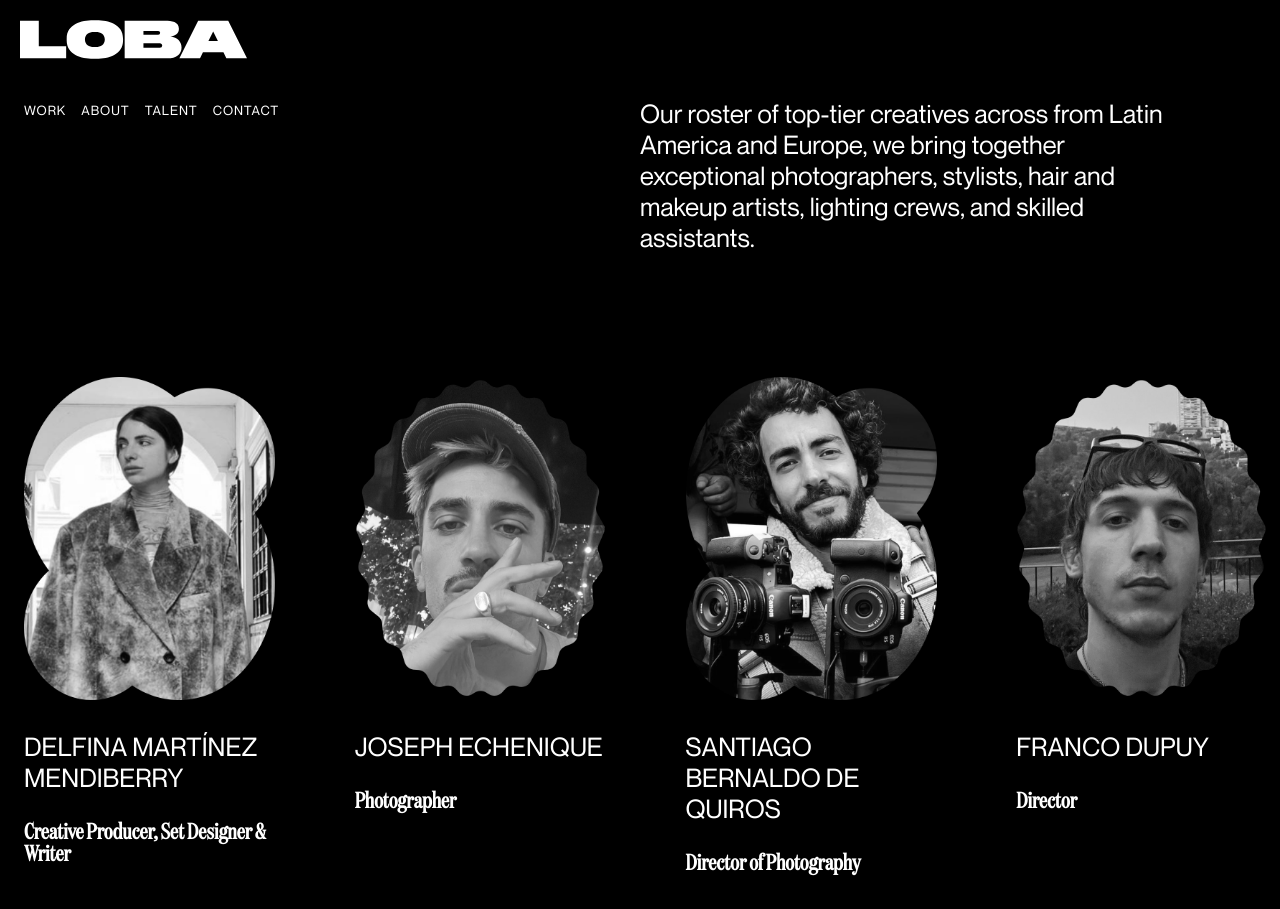
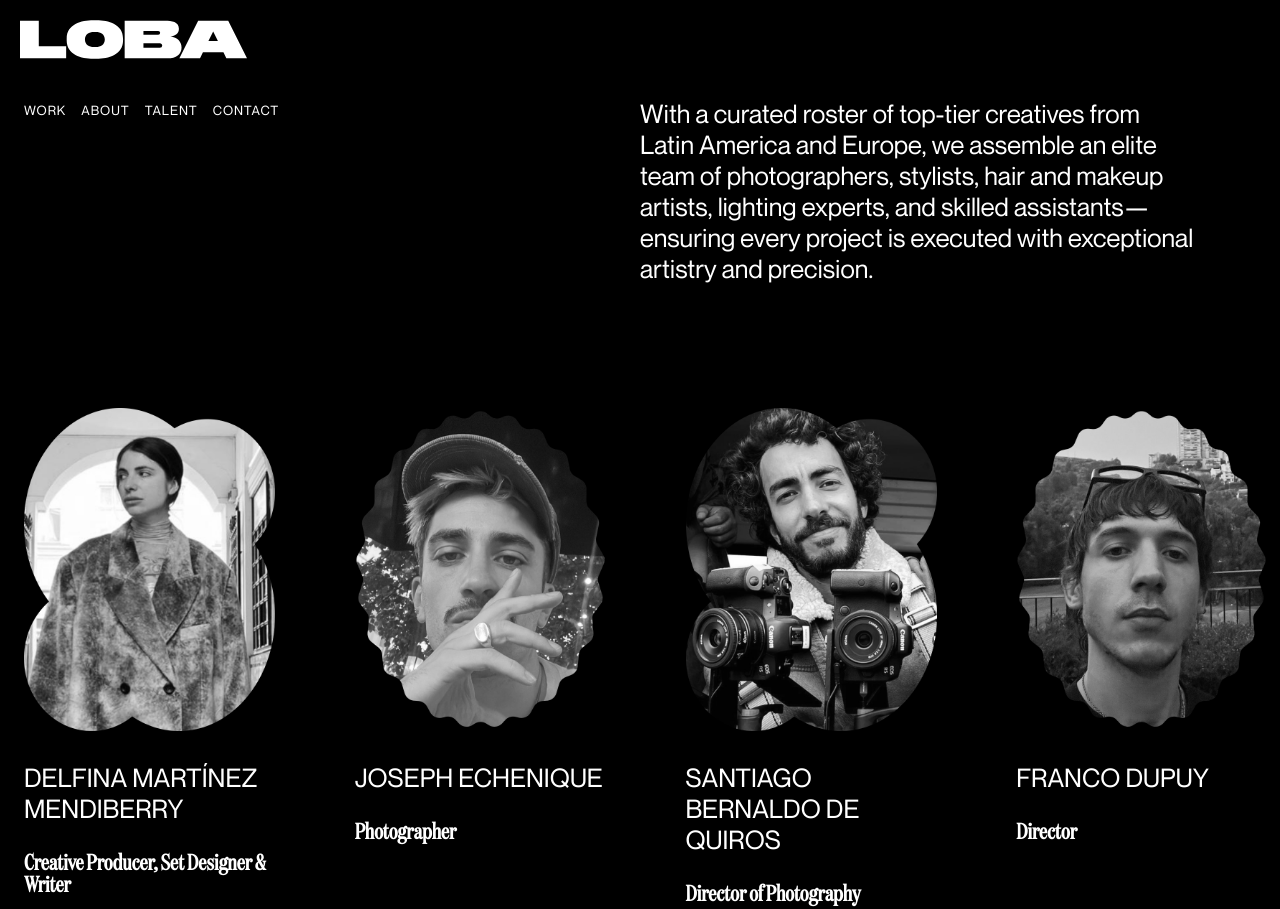
Before and after one commit to blongden73/LOBA, a website: page talent.html in a window 1280 px wide. Shown: the top 909 px of the page. Drawn offline with nearby package versions, Linux system fonts and the light colour scheme.

Commit message:
talent text

```diff
--- a/talent.html
+++ b/talent.html
@@ -41,7 +41,7 @@
     <div class="menu">
     </div>
     <div class="intro_inner about">
-        <h3>Our roster of top-tier creatives across from Latin America and Europe, we bring together exceptional photographers, stylists, hair and makeup artists, lighting crews, and skilled assistants.
+        <h3>With a curated roster of top-tier creatives from Latin America and Europe, we assemble an elite team of photographers, stylists, hair and makeup artists, lighting experts, and skilled assistants—ensuring every project is executed with exceptional artistry and precision.
     </div>
     </div>
 <div class="talent-flex flex">
```
